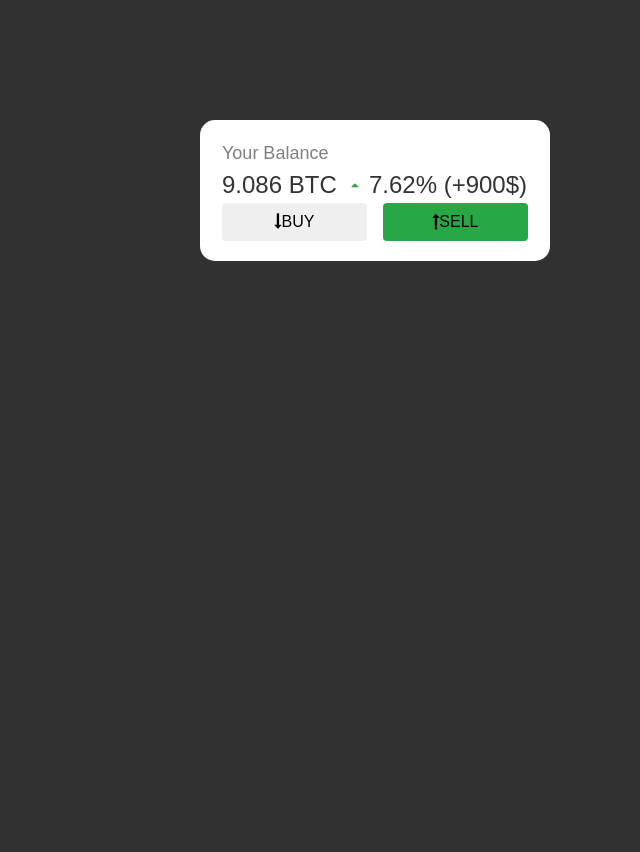
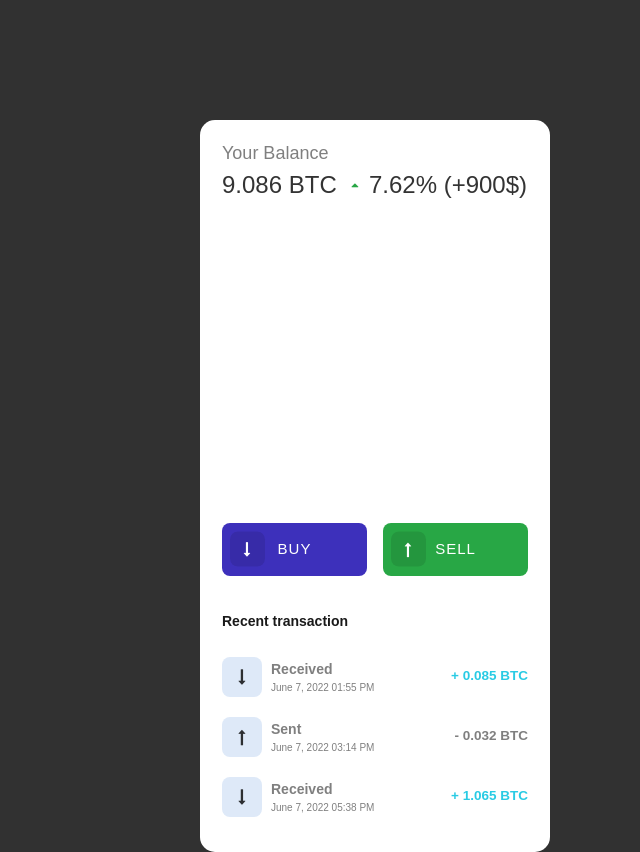
Before and after one commit to lambert34/Crypto-App-trading, a plain HTML site: page index.html in a window 1280 px wide. Shown: the whole page, without its empty margins (640-1280 px from the left). Before the commit the page ends 800 px from the top, so only its background shows below. Drawn offline with Linux system fonts and the light colour scheme.

Commit message:
добавили верстку карточки баланса в приложении

```diff
--- a/css/custom.css
+++ b/css/custom.css
@@ -58,3 +58,90 @@ body
   color: var(--app-primary-color);
   top: -4px;
 }
+
+#ta_action_btns {
+  margin-top: 20px;
+}
+
+#ta_action_btns .btn {
+  position: relative;
+  font-size: 15px;
+  font-weight: 500;
+  letter-spacing: 1px;
+  border-radius: 8px;
+  border: none;
+  padding-top: 15px;
+  padding-bottom: 15px;
+  color: #fff;
+}
+
+#ta_action_btns i.fa {
+  position: absolute;
+  width: 35px;
+  height: 35px;
+  line-height: 35px;
+  background-color: rgba(0, 0, 0, 0.1);
+  border-radius: 8px;
+  left: 0;
+  top: 50%;
+  transform: translateY(-50%);
+  margin-left: 8px;
+}
+
+#ta_action_btns .ta_btn_buy {
+  background-color: var(--app-primary-color);
+}
+
+#ta_body_transactions {
+  margin-top: 20px;
+  padding: 15px 0;
+}
+
+#ta_body_transactions .body_title {
+  font-size: 14px;
+  font-weight: 600;
+  color: rgba(0, 0, 0, 0.9);
+}
+
+div.transaction_list {
+  margin-top: 25px;
+}
+
+div.transaction_list > div {
+  margin-top: 20px;
+}
+
+div.transaction_list .transactions_thumb i {
+  width: 40px;
+  height: 40px;
+  line-height: 40px;
+  font-size: 16px;
+  border-radius: 8px;
+  background-color: #dee9f8;
+  color: var(--app-text-dark-color);
+}
+
+div.transaction_list .transaction_title {
+  font-size: 14px;
+  font-weight: 600;
+  display: block;
+  color: var(--app-text-light-color);
+}
+
+div.transaction_list .transaction_caption {
+  font-size: 10px;
+  font-weight: 500;
+  display: block;
+  color: var(--app-text-light-color);
+}
+
+div.transaction_list .transaction_amount {
+  font-size: 13.5px;
+  font-weight: 600;
+  display: block;
+  color: #29cbe4;
+}
+
+div.transaction_list .amount_sent {
+  color: var(--app-text-light-color);
+}
--- a/index.html
+++ b/index.html
@@ -30,6 +30,10 @@
 			</div>
 		</section>
 
+		<section id="ta_body_chart" class="row">
+			<div id="chartContainer" class="col-12 pl-0 text-center" style="height: 300px"></div>
+		</section>
+
 		<section id="ta_action_btns" class="row">
 			<div class="col-6 text-center pr-2">
 				<button class="btn ta_btn_buy w-100">
@@ -41,6 +45,55 @@
 				<button class="btn ta_btn_sell bg-success w-100">
 					<i class="fa fa-long-arrow-up"></i>SELL
 				</button>
+			</div>
+		</section>
+
+		<section id="ta_body_transactions" class="row">
+			<div class="col-12 text-center">
+				<div class="body_title text-left">
+					Recent transaction
+				</div>
+				<div class="transaction_list">
+					<div class="row">
+						<div class="col-2 justify-content-center align-self-center transactions_thumb">
+							<i class="fa fa-long-arrow-down"></i>
+						</div>
+						<div class="col-6 text-left pl-2 justify-content-center align-self-center">
+							<span class="transaction_title">Received</span>
+							<span class="transaction_caption">June 7, 2022 01:55 PM</span>
+						</div>
+						<div class="col-4 justify-content-center align-self-center text-right transaction_amount">
+							+ 0.085 BTC
+						</div>
+					</div>
+
+					<div class="row">
+						<div class="col-2 justify-content-center align-self-center transactions_thumb">
+							<i class="fa fa-long-arrow-up"></i>
+						</div>
+						<div class="col-6 text-left pl-2 justify-content-center align-self-center">
+							<span class="transaction_title">Sent</span>
+							<span class="transaction_caption">June 7, 2022 03:14 PM</span>
+						</div>
+						<div class="col-4 justify-content-center align-self-center text-right transaction_amount amount_sent">
+							- 0.032 BTC
+						</div>
+					</div>
+
+					<div class="row">
+						<div class="col-2 justify-content-center align-self-center transactions_thumb">
+							<i class="fa fa-long-arrow-down"></i>
+						</div>
+						<div class="col-6 text-left pl-2 justify-content-center align-self-center">
+							<span class="transaction_title">Received</span>
+							<span class="transaction_caption">June 7, 2022 05:38 PM</span>
+						</div>
+						<div class="col-4 justify-content-center align-self-center text-right transaction_amount">
+							+ 1.065 BTC
+						</div>
+					</div>
+
+				</div>
 			</div>
 		</section>
 
```
